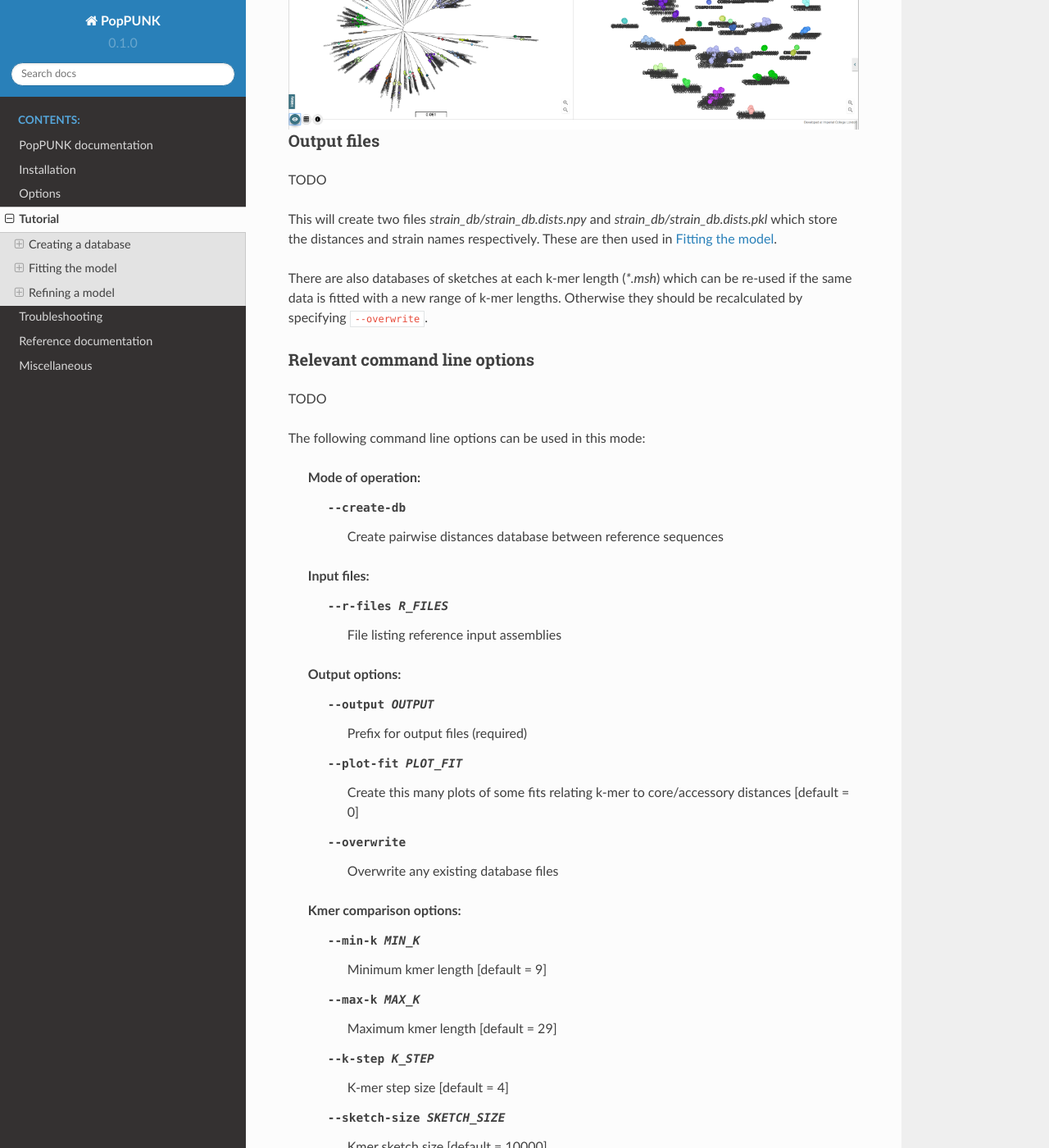
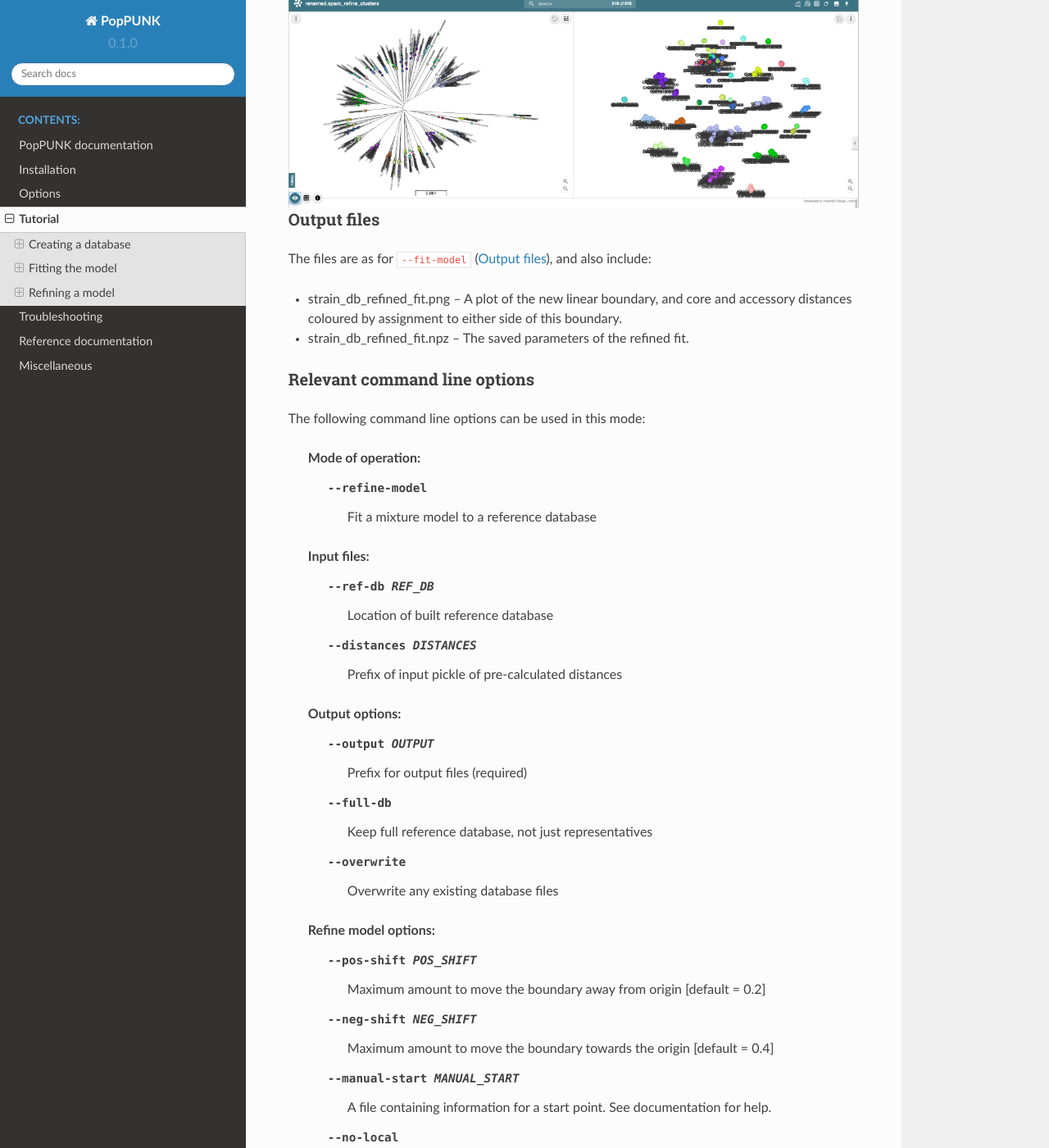
Before and after one commit to bacpop/PopPUNK, a Sphinx documentation site: the page built from docs/tutorial.rst, in a window 1280 px wide and 1400 px high, scrolled down 12477 px. Shown: the whole window at 82% size. Built offline with Sphinx 7.4.7 and the Read the Docs theme 2.0.0, drawn with Linux system fonts in a browser that asks for light colours; some of the changed text lies outside the part shown.

Commit message:
Finish tutorial for refine-fit mode

```diff
--- a/docs/tutorial.rst
+++ b/docs/tutorial.rst
@@ -247,6 +247,8 @@ database is sketched for future distance comparison.
 In the case of the example above, this reduces from 848 to 14 representatives (one for
 each of the twelve clusters, except for 3 and 6 which have two each).
 
+.. _fit-files:
+
 Output files
 ^^^^^^^^^^^^
 * strain_db.search.out -- the core and accessory distances between all
@@ -374,6 +376,10 @@ Briefly:
 * The starting point is shifted by a distance along the first line, and a new decision boundary formed in the same way. The network is reconstructed.
 * The shift of the starting point is optimised, as judged by the network score. First globally by a grid search, then locally near the global optimum.
 
+If the mixture model does not give any sort of reasonable fit to the points,
+see :ref:`manual-start` for details about how to set the starting parameters
+for this mode manually.
+
 The score is a function of transitivity (which is expected to be high, as
 everything within a cluster should be the same strain as everything else in the
 cluster) and density (which should be low, as there are far fewer within- than
@@ -394,42 +400,57 @@ Which, looking at the `microreact output <https://microreact.org/project/SJxxLMc
 
 Output files
 ^^^^^^^^^^^^
-TODO
+The files are as for ``--fit-model`` (:ref:`fit-files`), and also include:
 
-This will create two files `strain_db/strain_db.dists.npy` and `strain_db/strain_db.dists.pkl` which
-store the distances and strain names respectively. These are then used in
-:ref:`model-fit`.
-
-There are also databases of sketches at each k-mer length (`*.msh`) which can
-be re-used if the same data is fitted with a new range of k-mer lengths.
-Otherwise they should be recalculated by specifying ``--overwrite``.
+* strain_db_refined_fit.png -- A plot of the new linear boundary, and core and
+  accessory distances coloured by assignment to either side of this boundary.
+* strain_db_refined_fit.npz -- The saved parameters of the refined fit.
 
 Relevant command line options
 ^^^^^^^^^^^^^^^^^^^^^^^^^^^^^
-TODO
-
 The following command line options can be used in this mode:
 
    Mode of operation:
-     --create-db           Create pairwise distances database between reference
-                           sequences
+     --refine-model           Fit a mixture model to a reference database
+
    Input files:
-     --r-files R_FILES     File listing reference input assemblies
+     --ref-db REF_DB       Location of built reference database
+     --distances DISTANCES
+                           Prefix of input pickle of pre-calculated distances
 
    Output options:
      --output OUTPUT       Prefix for output files (required)
-     --plot-fit PLOT_FIT   Create this many plots of some fits relating k-mer to
-                           core/accessory distances [default = 0]
+     --full-db             Keep full reference database, not just representatives
      --overwrite           Overwrite any existing database files
 
-   Kmer comparison options:
-     --min-k MIN_K         Minimum kmer length [default = 9]
-     --max-k MAX_K         Maximum kmer length [default = 29]
-     --k-step K_STEP       K-mer step size [default = 4]
-     --sketch-size SKETCH_SIZE
-                           Kmer sketch size [default = 10000]
+   Refine model options:
+     --pos-shift POS_SHIFT
+                           Maximum amount to move the boundary away from origin
+                           [default = 0.2]
+     --neg-shift NEG_SHIFT
+                           Maximum amount to move the boundary towards the origin
+                           [default = 0.4]
+     --manual-start MANUAL_START
+                           A file containing information for a start point. See
+                           documentation for help.
+     --no-local            Do not perform the local optimization step (speed up
+                           on very large datasets)
+
+   Further analysis options:
+     --microreact          Generate output files for microreact visualisation
+     --cytoscape           Generate network output files for Cytoscape
+     --rapidnj RAPIDNJ     Path to rapidNJ binary to build NJ tree for Microreact
+     --perplexity PERPLEXITY
+                           Perplexity used to calculate t-SNE projection (with
+                           --microreact) [default=5.0]
+     --info-csv INFO_CSV   Epidemiological information CSV formatted for
+                           microreact (with --microreact or --cytoscape)
 
    Other options:
      --mash MASH           Location of mash executable
      --threads THREADS     Number of threads to use during database querying
                            [default = 1]
+
+.. note::
+   Threads are used for the global optimisation step only. If the local
+   optimisation step is slow, turn it off with ``--no-local``.
```
Also changed, not shown: docs/troubleshooting.rst (+19 -0 lines).
